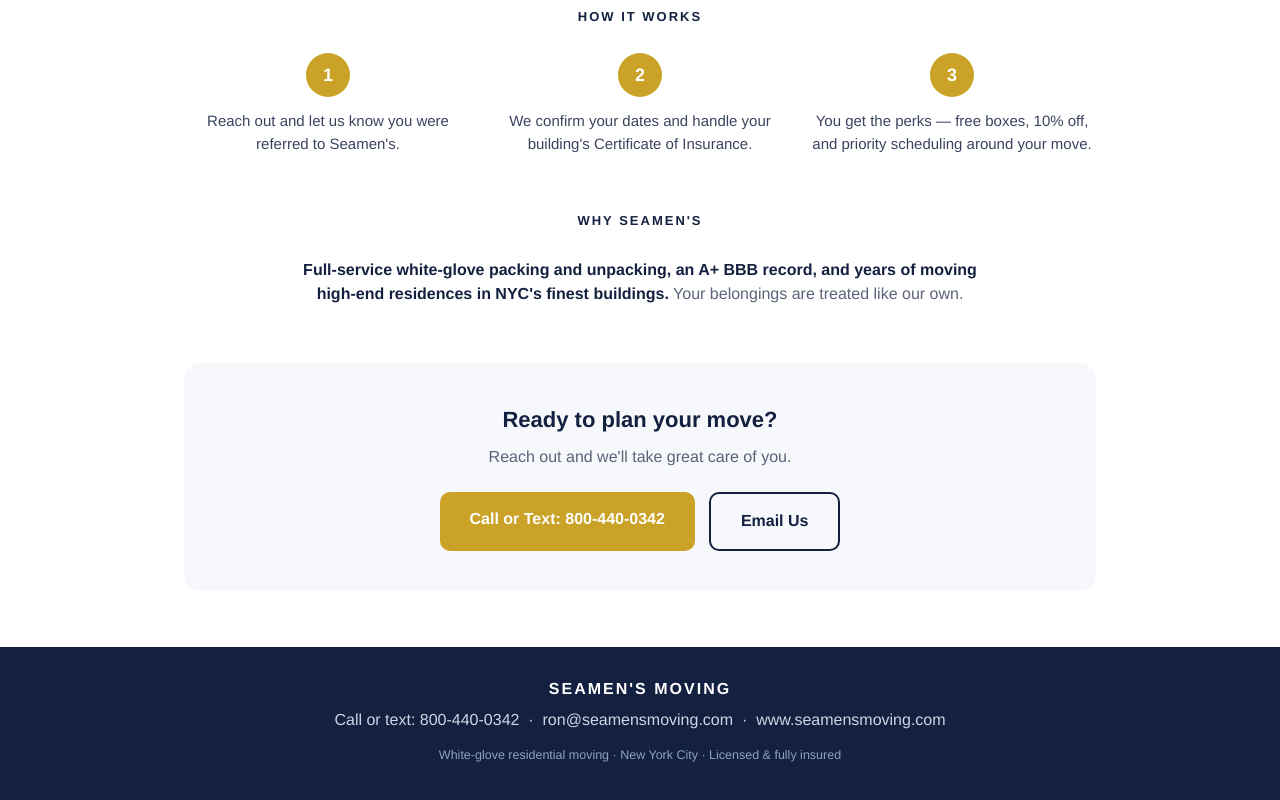
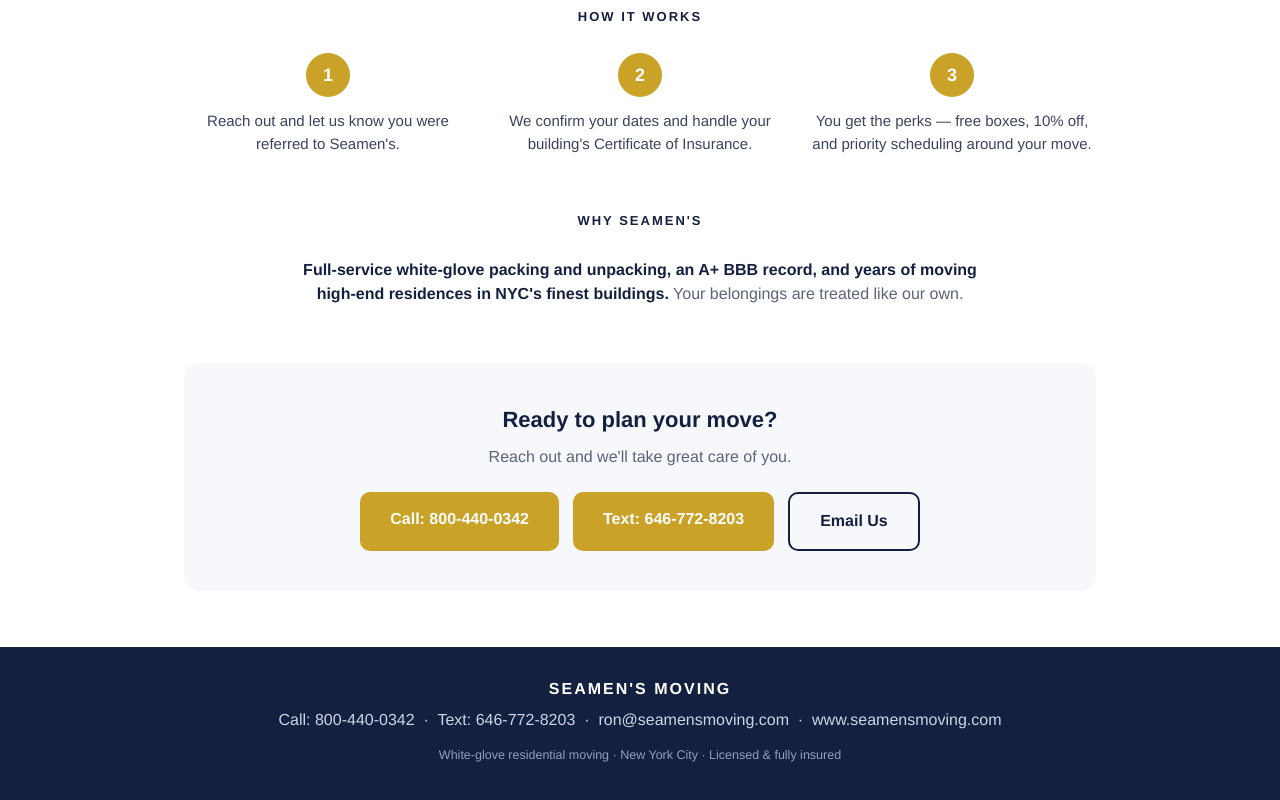
Before and after one commit to eti6600/seamens-referral, a plain HTML site: page client.html in a window 1280 px wide. Shown: the part 620-1420 px from the top of the page. Drawn offline with Linux system fonts and the light colour scheme.

Commit message:
Add files via upload

```diff
--- a/client.html
+++ b/client.html
@@ -81,7 +81,8 @@
       <h3>Ready to plan your move?</h3>
       <p>Reach out and we'll take great care of you.</p>
       <div class="btns">
-        <a class="btn gold" href="tel:+18004400342">Call or Text: 800-440-0342</a>
+        <a class="btn gold" href="tel:+18004400342">Call: 800-440-0342</a>
+        <a class="btn gold" href="sms:+16467728203">Text: 646-772-8203</a>
         <a class="btn line" href="mailto:ron@seamensmoving.com?subject=My%20Move">Email Us</a>
       </div>
     </div>
@@ -89,7 +90,7 @@
 
   <footer>
     <div class="co">SEAMEN'S MOVING</div>
-    <div>Call or text: 800-440-0342 &nbsp;·&nbsp; ron@seamensmoving.com &nbsp;·&nbsp; www.seamensmoving.com</div>
+    <div>Call: 800-440-0342 &nbsp;·&nbsp; Text: 646-772-8203 &nbsp;·&nbsp; ron@seamensmoving.com &nbsp;·&nbsp; www.seamensmoving.com</div>
     <div class="fine">White-glove residential moving · New York City · Licensed &amp; fully insured</div>
   </footer>
 </body>
```
Also changed, not shown: index.html (+3 -2 lines).
